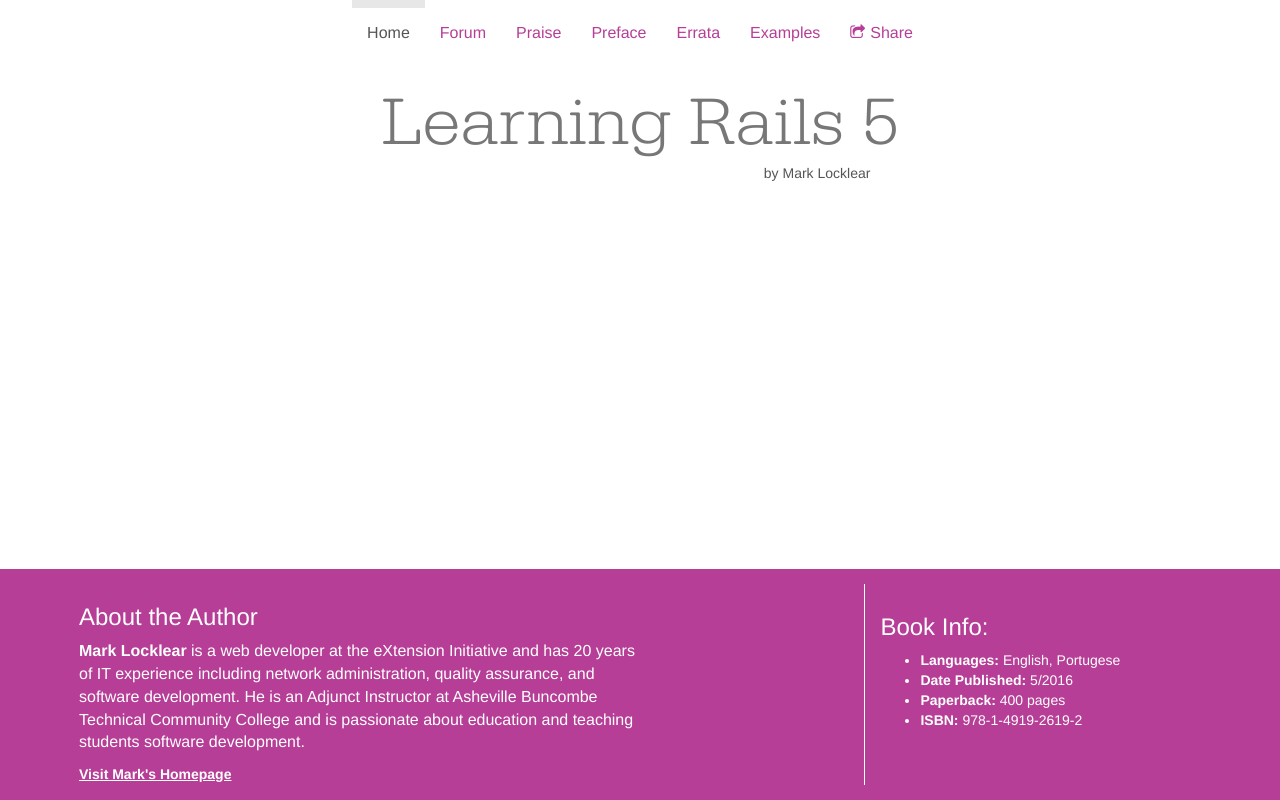
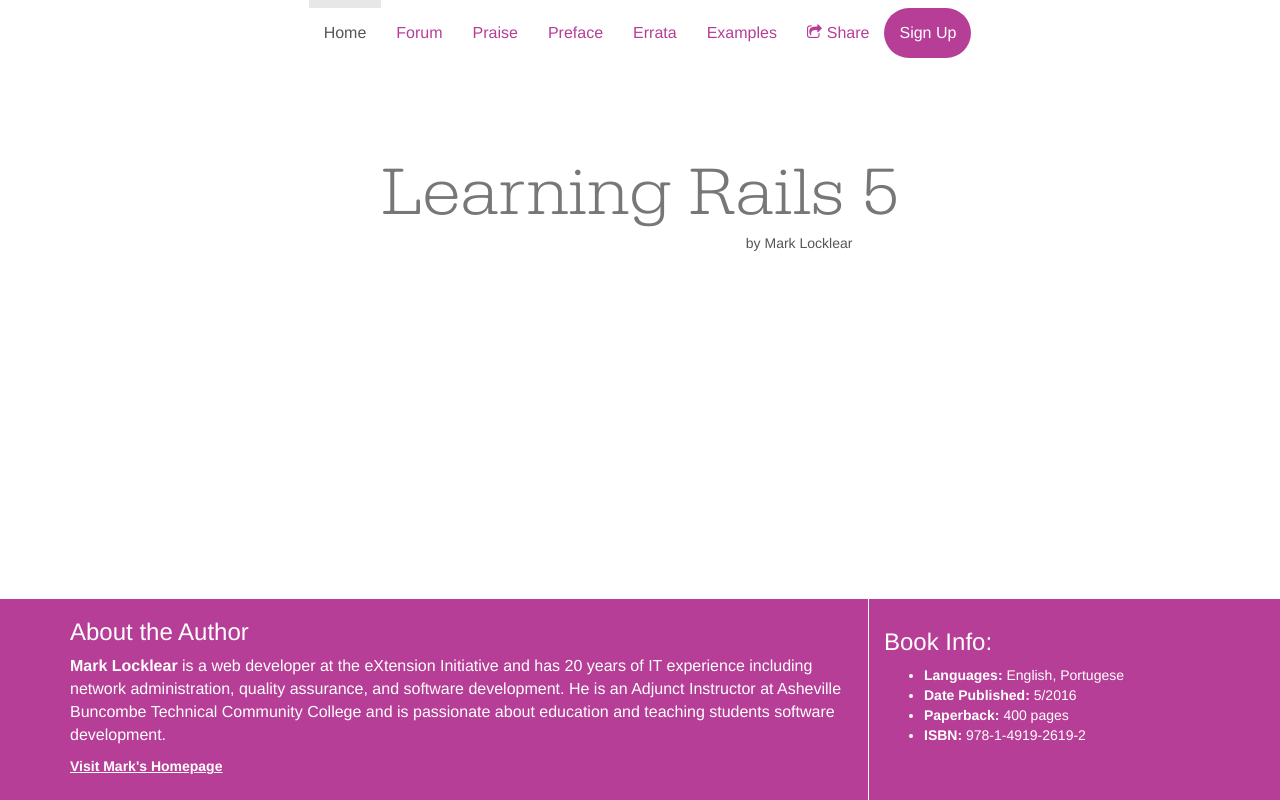
Before and after one commit to bbulpett/railsBookForum, a Rails app: page / in a window 1280 px wide. Run offline with Rails 7, Linux system fonts and the light colour scheme; style sheets or scripts are compiled from the project's sources; some libraries are stand-ins or nearby versions.

Commit message:
Users resource, controller, and signup partial

```diff
--- /dev/null
+++ b/app/assets/javascripts/users.coffee
@@ -0,0 +1,3 @@
+# Place all the behaviors and hooks related to the matching controller here.
+# All this logic will automatically be available in application.js.
+# You can use CoffeeScript in this file: http://coffeescript.org/
--- a/app/assets/stylesheets/application.scss
+++ b/app/assets/stylesheets/application.scss
@@ -36,6 +36,7 @@
 	-moz-font-smoothing: antialiased;
 	-o-font-smoothing: antialiased;
 	font-smoothing: antialiased;
+	overflow-x: hidden;
 }
 
 body {
@@ -44,6 +45,10 @@
 	/*line-height: 1.42857143;*/
 	color: #555;
 	background-color: #FFF;
+}
+
+main {
+	padding: 50px;
 }
 
 .heading {
@@ -73,6 +78,7 @@
 	bottom: 0;
 	width: 100%;
 	color: #fff;
+	margin-top: 150px;
 }
 
 .navbar {
@@ -86,19 +92,20 @@
 	font-size: 16px;
 }
 
-.container {
-	padding: 15px;
-	margin: 0 5%;
-	width: 90%;
+ul.nav.navbar-nav>li.pull-right>a {
+	color: #FFF;
+	background-color: #B63E97;
+	font-size: 16px;
+	border-radius: 25px;
 }
 
 #about-author {
 	float: left;
-	width: 50%;
+	width: 70%;
 }
 
 #about-author a {
-	color: #FFf;
+	color: #FFF;
 	text-decoration: underline;
 	font-weight: 600;
 }
@@ -112,6 +119,11 @@
 	border-left: 1px solid #FFF;
 	padding: 10px 15px 45px;
 	width: 30%;
+}
+
+#registration-form {
+	position: relative;
+	left: 40%;
 }
 
 @media (min-width: 480px) {
@@ -133,9 +145,6 @@
 	#book-info {
 		clear: left;
 		float: none;
-	}
-	footer {
-		margin-top: 700px;
 	}
 }
 
--- /dev/null
+++ b/app/assets/stylesheets/users.scss
@@ -0,0 +1,3 @@
+// Place all the styles related to the users controller here.
+// They will automatically be included in application.css.
+// You can use Sass (SCSS) here: http://sass-lang.com/
--- /dev/null
+++ b/app/helpers/users_helper.rb
@@ -0,0 +1,2 @@
+module UsersHelper
+end
--- /dev/null
+++ b/app/models/user.rb
@@ -0,0 +1,2 @@
+class User < ApplicationRecord
+end
--- a/app/views/application/_navigation.html.erb
+++ b/app/views/application/_navigation.html.erb
@@ -12,6 +12,7 @@
         <li><a href="#">Errata</a></li>
         <li><a href="#">Examples</a></li>
         <li class="share-button"><a href="#"><i class="fa fa-share-square-o"></i>Share</a></li>
+        <li class="pull-right"><%= link_to "Sign Up", new_user_path %></li>
       </ul>
     </div>
   </div>
--- a/app/views/layouts/application.html.erb
+++ b/app/views/layouts/application.html.erb
@@ -13,7 +13,11 @@
   <body>
     <!-- render main navigation partial -->
     <%= render 'navigation' %>
-    <%= yield %>
+    <main>
+
+      <%= yield %>
+
+    </main>
     <!-- render footer partial -->
     <%= render 'footer' %>
   </body>
--- a/config/routes.rb
+++ b/config/routes.rb
@@ -1,4 +1,5 @@
 Rails.application.routes.draw do
+  resources :users
 	root 'static#home'
 
   get 'static/home'
```
Also changed, not shown: app/controllers/users_controller.rb (added, +26 -0 lines), app/views/users/new.html.erb (added, +30 -0 lines), db/migrate/20160108002758_create_users.rb (added, +10 -0 lines), test/controllers/users_controller_test.rb (added, +7 -0 lines), test/fixtures/users.yml (added, +9 -0 lines), test/models/user_test.rb (added, +7 -0 lines), Gemfile, Gemfile.lock, db/schema.rb.
